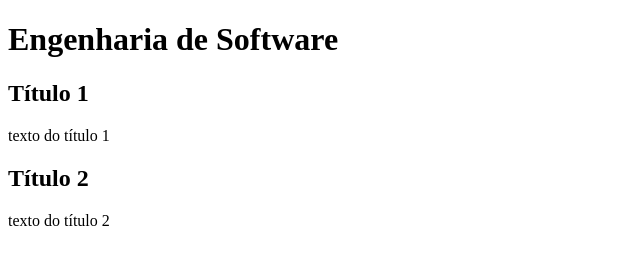
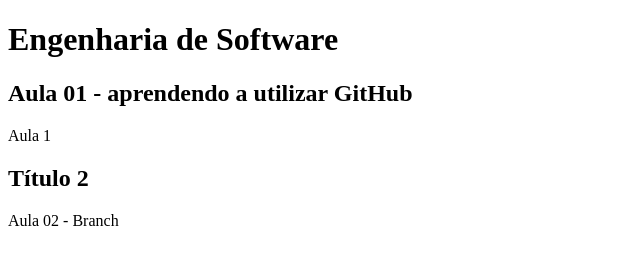
Before and after one commit to nzuchinali/tcc, a plain HTML site: page index.html in a window 1280 px wide. Shown: the whole page, without its empty margins (0-640 px from the left). Drawn offline with Linux system fonts and the light colour scheme.

Commit message:
adicionei conteudo

```diff
--- a/index.html
+++ b/index.html
@@ -11,12 +11,12 @@
             <h1>Engenharia de Software</h1>
         </head>
         <article>
-            <h2>Título 1</h2>
-            <p>texto do título 1</p>
+            <h2>Aula 01 - aprendendo a utilizar GitHub</h2>
+            <p>Aula 1</p>
         </article>
         <article>
             <h2>Título 2</h2>
-            <p>texto do título 2</p>
+            <p>Aula 02 - Branch</p>
         </article>
     </main>
 </body>
```
